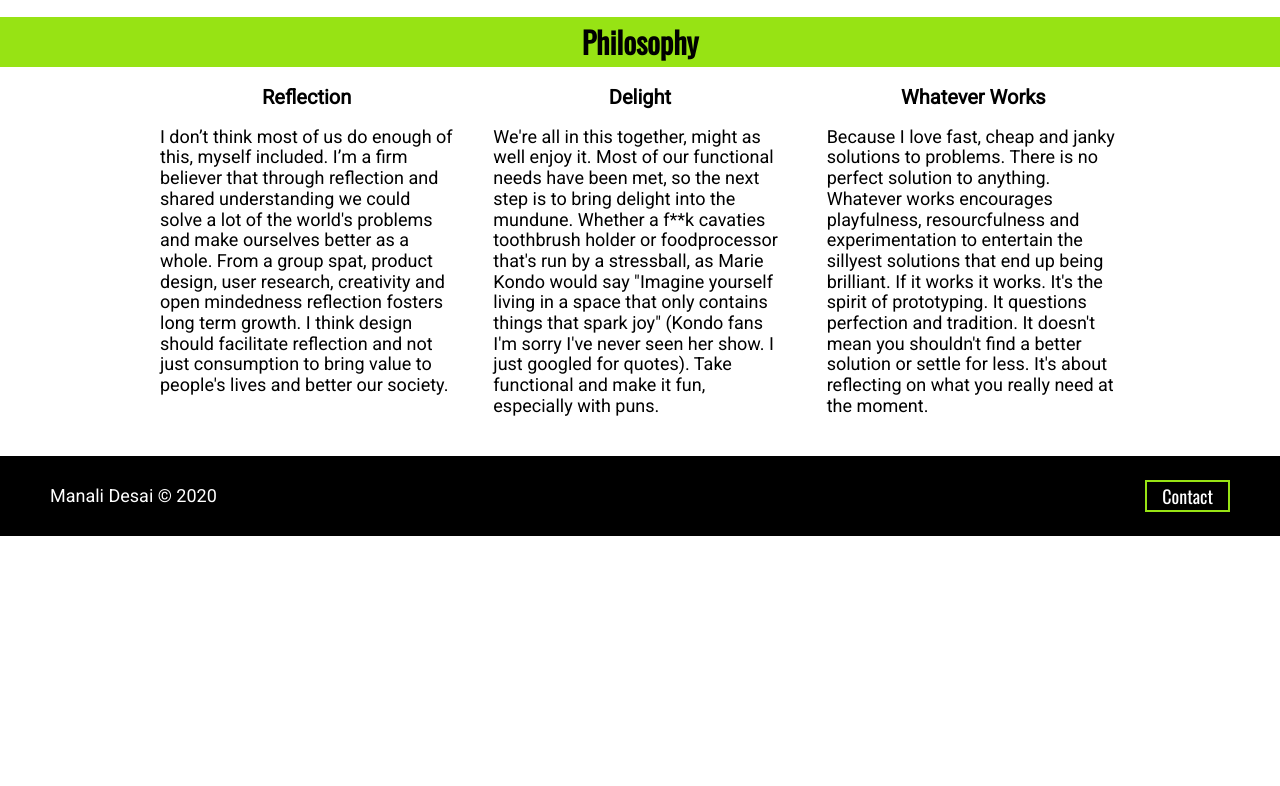
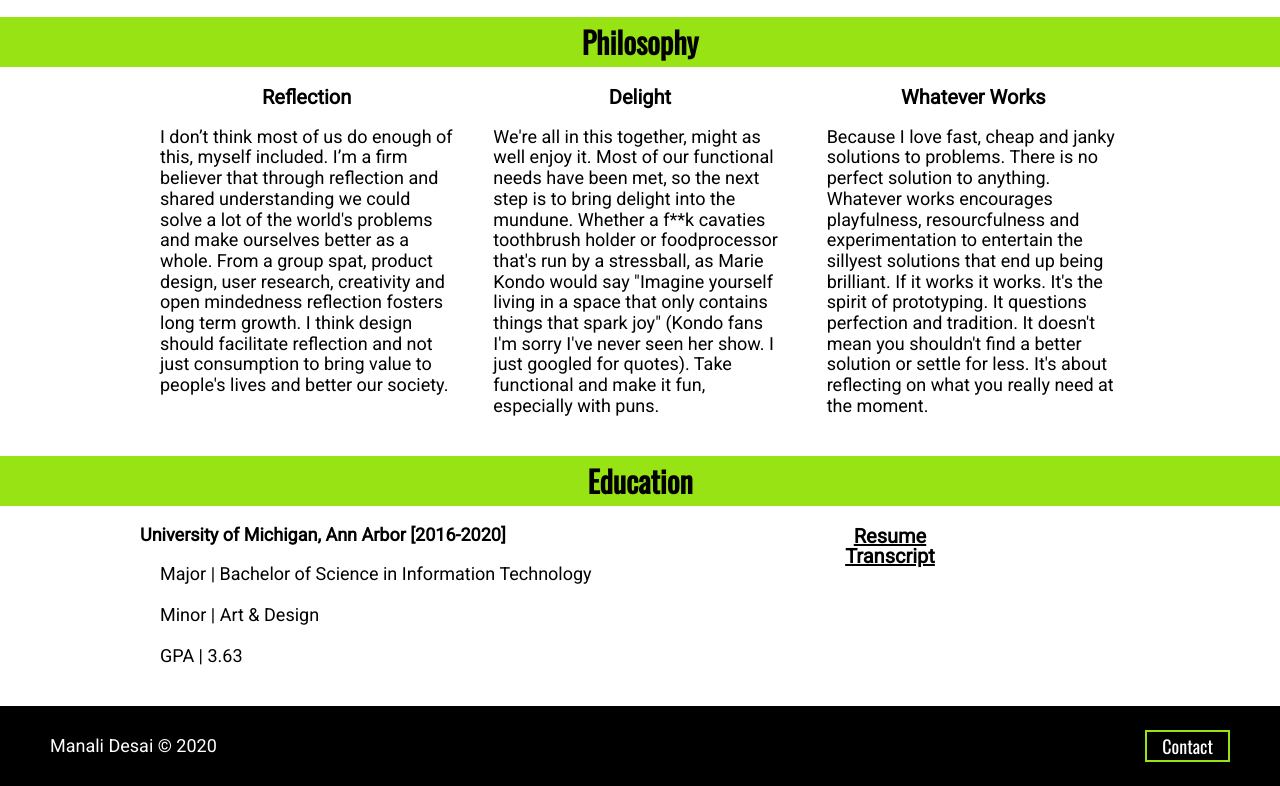
Before and after one commit to manalidesai-chi/portfolio, a plain HTML site: page about.html in a window 1280 px wide. Shown: the part 936-1722 px from the top of the page. Before the commit the page ends 1472 px from the top, so only its background shows below. Drawn offline with nearby package versions, Linux system fonts and the light colour scheme.

Commit message:
more work

```diff
--- a/about.html
+++ b/about.html
@@ -66,6 +66,26 @@
     </div>
   </div>
 
+  <h2>Education</h2>
+
+
+    <div class = "col2-block" id = "academics">
+      <div class = "about-block" >
+        <h4>University of Michigan, Ann Arbor [2016-2020]</h4>
+        <p>Major | Bachelor of Science in Information Technology</p>
+        <p>Minor | Art & Design</p>
+        <p>GPA | 3.63</p>
+      </div>
+      <div class = "about-block" >
+        <h3><a href="/images/resume_manali.pdf" download="resume_manali">Resume</a></h3>
+        <h3><a href="/images/transcript.pdf" download="transcript_manali">Transcript</a></h3>
+      </div>
+    </div>
+
+  </div>
+
+
+
     <footer>
       <p>Manali Desai &copy; 2020</p>
       <a href="contact.html">Contact</a>
```
Also changed, not shown: contact.html (+2 -2 lines), 2 other files.
